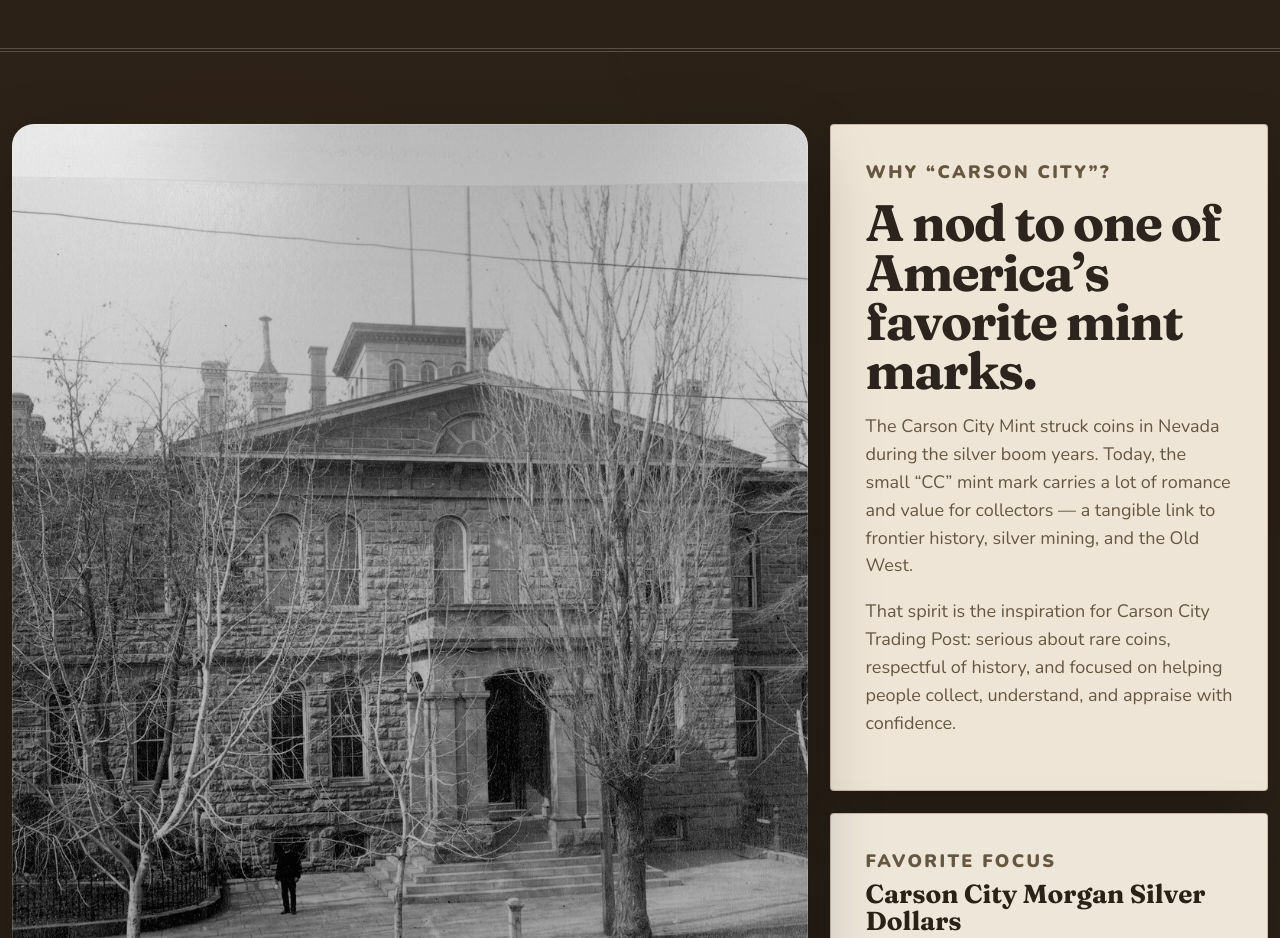
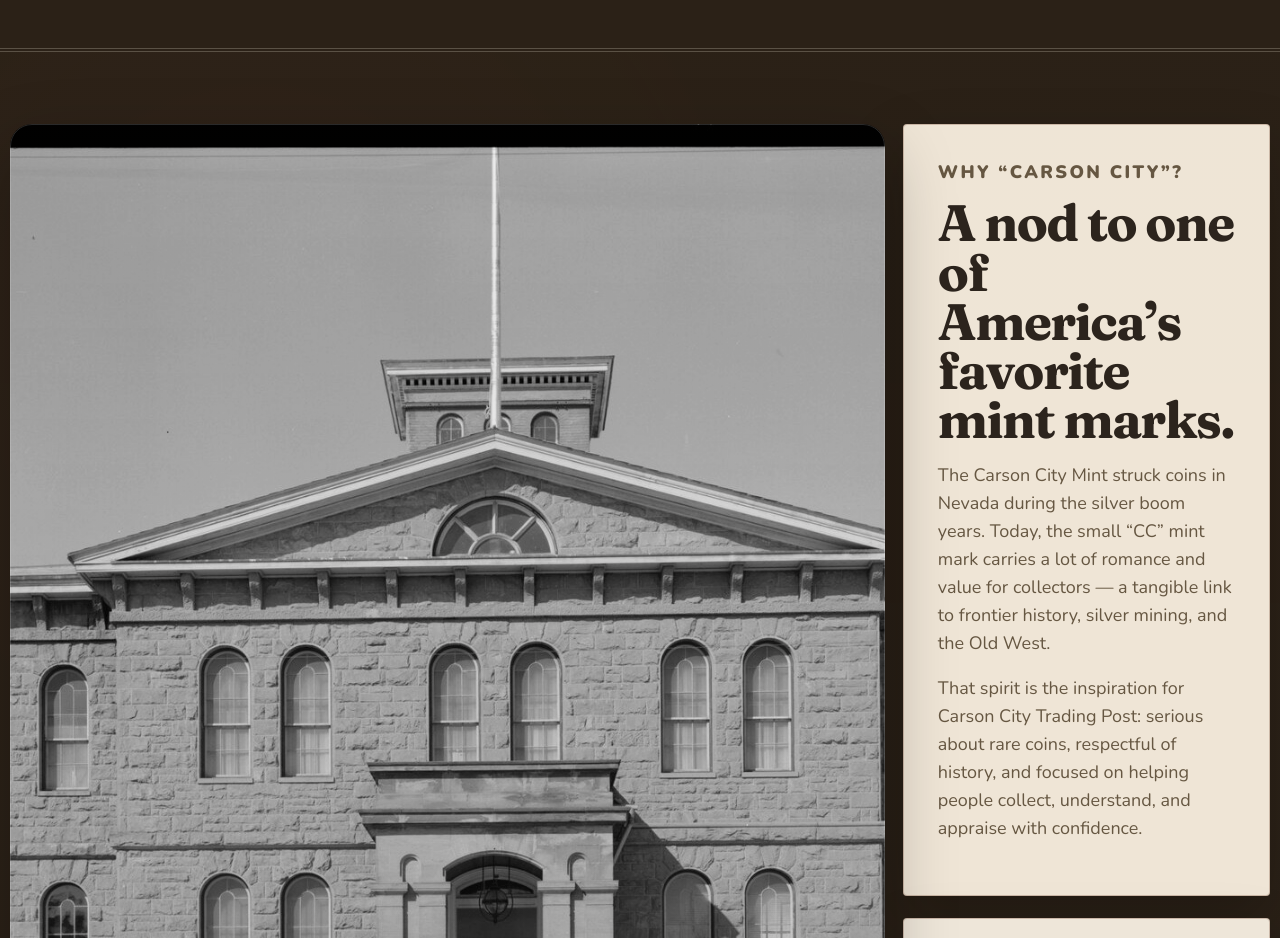
Before and after one commit to MarkCapital/carsoncitytrade, a plain HTML site: page index.html in a window 1280 px wide. Shown: the part 2500-3438 px from the top of the page. Drawn offline with nearby package versions, Linux system fonts and the light colour scheme; a web font is replaced by a local one.

Commit message:
Use wider front-facade mint image

```diff
--- a/styles.css
+++ b/styles.css
@@ -355,24 +355,24 @@
 }
 
 .story-section .wrap {
-  width: min(1320px, calc(100% - 24px));
+  width: min(1400px, calc(100% - 20px));
 }
 
 .story-grid {
   display: grid;
-  grid-template-columns: 1.42fr .78fr;
-  gap: 22px;
+  grid-template-columns: 1.62fr .68fr;
+  gap: 18px;
   align-items: stretch;
 }
 
 .story-image {
-  min-height: 520px;
+  min-height: 560px;
   border-radius: 22px;
   overflow: hidden;
   position: relative;
   background:
     linear-gradient(180deg, rgba(12,10,8,.08) 0%, rgba(12,10,8,.18) 100%),
-    url('./assets/carson-city-mint-bg-alt.jpg?v=20260706j') center 14% / cover no-repeat;
+    url('./assets/carson-city-mint-front-wide.jpg?v=20260706k') center 10% / cover no-repeat;
   box-shadow: 0 28px 70px rgba(0,0,0,.28);
 }
 
```
Also changed, not shown: assets/carson-city-mint-front-wide.jpg (added).
